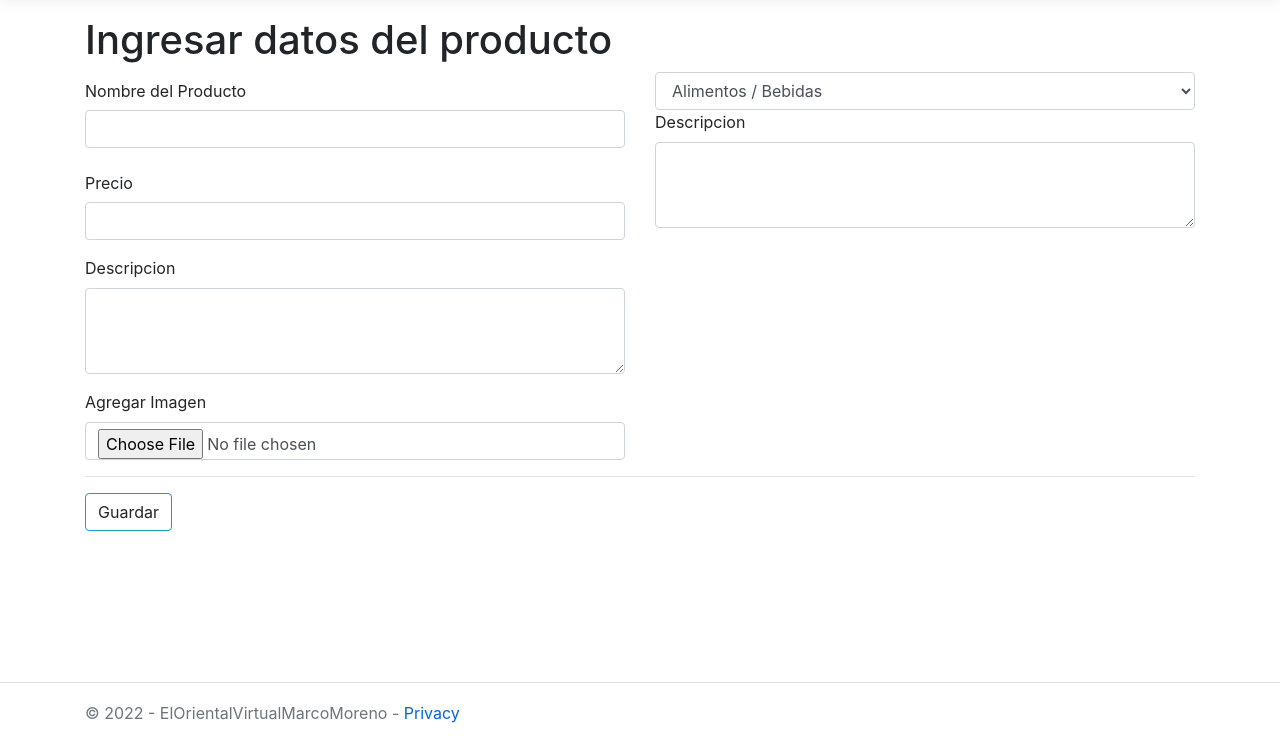
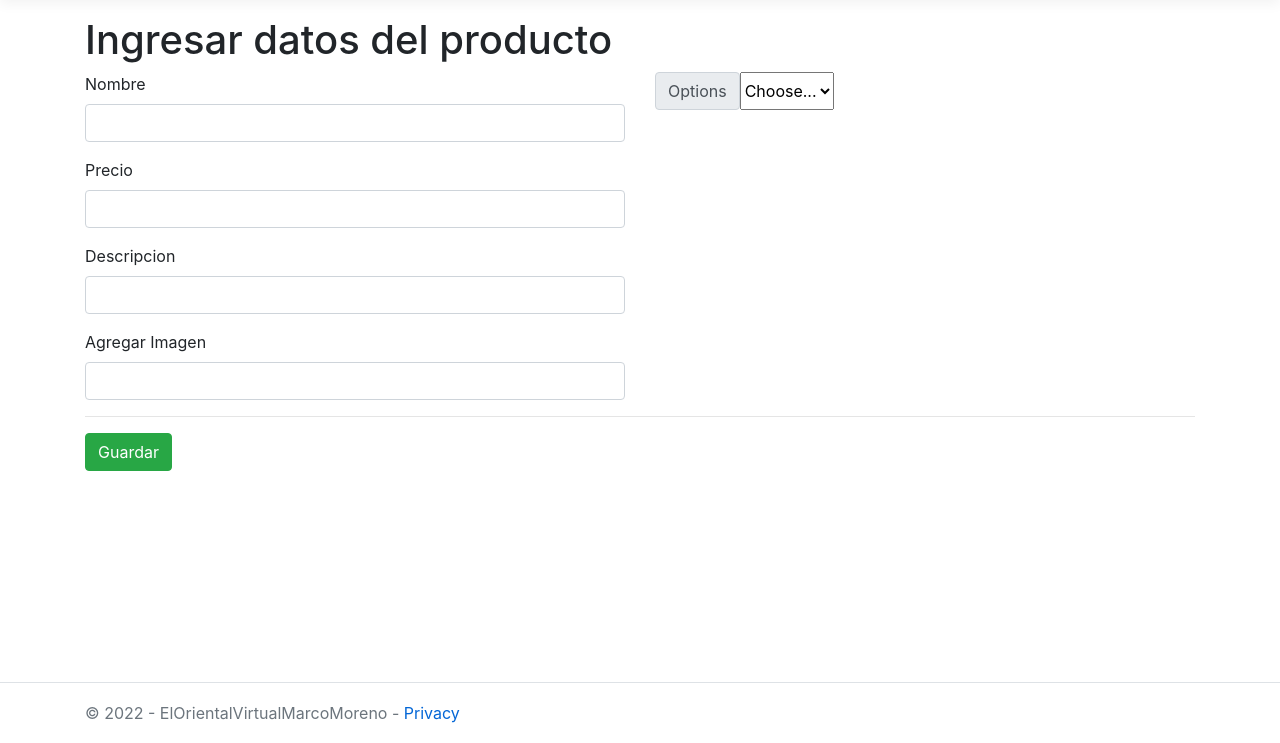
Before and after one commit to MmorenoAH/ElOrientalVirtualMarcoMoreno, an ASP.NET Core app: page /Home/Agregar in a window 1280 px wide. Shown: the part 57-800 px from the top of the page. Run offline with ASP.NET Core 8, Linux system fonts and the light colour scheme; some libraries are stand-ins or nearby versions.

Commit message:
modificar pagina Agregar

```diff
--- a/ElOrientalVirtualMarcoMoreno/Controllers/HomeController.cs
+++ b/ElOrientalVirtualMarcoMoreno/Controllers/HomeController.cs
@@ -1,3 +1,4 @@
+using ElOrientalVirtualMarcoMoreno.Data;
 using ElOrientalVirtualMarcoMoreno.Models;
 using Microsoft.AspNetCore.Mvc;
 using Microsoft.Extensions.Logging;
@@ -12,10 +13,12 @@ namespace ElOrientalVirtualMarcoMoreno.Controllers
     public class HomeController : Controller
     {
         private readonly ILogger<HomeController> _logger;
+        private readonly MyDbContext _context;
 
-        public HomeController(ILogger<HomeController> logger)
+        public HomeController(ILogger<HomeController> logger, MyDbContext context)
         {
             _logger = logger;
+            _context = context;
         }
 
         public IActionResult Index()
@@ -39,5 +42,13 @@ namespace ElOrientalVirtualMarcoMoreno.Controllers
             return View();
         }
 
+        public IActionResult AgregarProducto(Producto p)
+        {
+            _context.Producto.Add(p);
+            _context.SaveChanges();
+            return View();
+        }
+
+
     }
 }
--- a/ElOrientalVirtualMarcoMoreno/Models/Categoria.cs
+++ b/ElOrientalVirtualMarcoMoreno/Models/Categoria.cs
@@ -1,3 +1,4 @@
+using System;
 using System.ComponentModel.DataAnnotations;
 
 namespace ElOrientalVirtualMarcoMoreno.Models
@@ -13,5 +14,7 @@ namespace ElOrientalVirtualMarcoMoreno.Models
         [Required(ErrorMessage ="La descripcion es requerida.")]
         public string DescripcionCategoria { get; set; }
 
+        public DateTime FechaCreacion { get; set; }= DateTime.Now;
+
     }
 }
--- a/ElOrientalVirtualMarcoMoreno/Models/Producto.cs
+++ b/ElOrientalVirtualMarcoMoreno/Models/Producto.cs
@@ -1,3 +1,4 @@
+using System;
 using System.ComponentModel.DataAnnotations;
 using System.ComponentModel.DataAnnotations.Schema;
 
@@ -13,14 +14,15 @@ namespace ElOrientalVirtualMarcoMoreno.Models
 
 
         [StringLength(100)]
-        [Required(ErrorMessage ="El Nombre del Producto es requerido.")]
+        [Required(ErrorMessage = "El Nombre del Producto es requerido.")]
         public string NombreProducto { get; set; }
         public double PrecioProducto { get; set; }
         [StringLength(500)]
-        [Required(ErrorMessage ="La descripcion es requerida.")]
+        [Required(ErrorMessage = "La descripcion es requerida.")]
         public string DescripcionProducto { get; set; }
         [StringLength(1000)]
         public string RutaProductoImagen { get; set; }
+        public DateTime FechaCreacion { get; set; } = DateTime.Now;
 
     }
 }
--- a/ElOrientalVirtualMarcoMoreno/Views/Home/Agregar.cshtml
+++ b/ElOrientalVirtualMarcoMoreno/Views/Home/Agregar.cshtml
@@ -4,35 +4,32 @@
     <div class="row">
         <div class="col-md-6">
             <div class="form-group">
-                <label class="col-form-label">Nombre del Producto</label>
-                <input class="form-control" type="text" />
+                <label for="formFile" class="form-label">Nombre</label>
+                <input type="text" name="NombreProducto" class="form-control" />
             </div>
             <div class="form-group">
-                <label class="col-form-label">Precio</label>
-                <input class="form-control" type="text" />
+                <label for="formFile" class="form-label">Precio</label>
+                <input type="text" name="PrecioProducto" class="form-control" />
             </div>
             <div class="mb-3">
-                <label for="exampleFormControlTextarea1" class="form-label">Descripcion</label>
-                <textarea class="form-control" id="exampleFormControlTextarea1" rows="3"></textarea>
+                <label for="formFile" class="form-label">Descripcion</label>
+                <input type="text" name="DescripcionProducto" class="form-control" />
             </div>
             <div class="mb-auto">
                 <label for="formFile" class="form-label">Agregar Imagen</label>
-                <input class="form-control" type="file" id="formFile">
+                <input type="" name="DescripcionProducto" class="form-control" />
             </div>
         </div>
         <!--Categoria del Producto-->
         <div class="col-md-6">
-            <select class="form-control">
-                <option>Alimentos / Bebidas</option>
-                <option>Hogar</option>
-                <option>Vehiculos</option>
-                <option>Herramientas</option>
-                <option>Refacciones</option>
-                <option>Electronica</option>
-            </select>
-            <div class="mb-3">
-                <label for="exampleFormControlTextarea1" class="form-label">Descripcion</label>
-                <textarea class="form-control" id="exampleFormControlTextarea1" rows="3"></textarea>
+            <div class="input-group mb-3">
+                <label class="input-group-text" for="inputGroupSelect01">Options</label>
+                <select class="form-select" id="inputGroupSelect01">
+                    <option selected>Choose...</option>
+                    <option value="1">One</option>
+                    <option value="2">Two</option>
+                    <option value="3">Three</option>
+                </select>
             </div>
         </div>
     </div>
@@ -40,4 +37,6 @@
 
 <hr />
 
-<a class="btn btn-outline-info">Guardar</a>
+<div class="btn-group">
+    <input type="submit" value="Guardar" class="btn btn-success" />
+</div>
```
